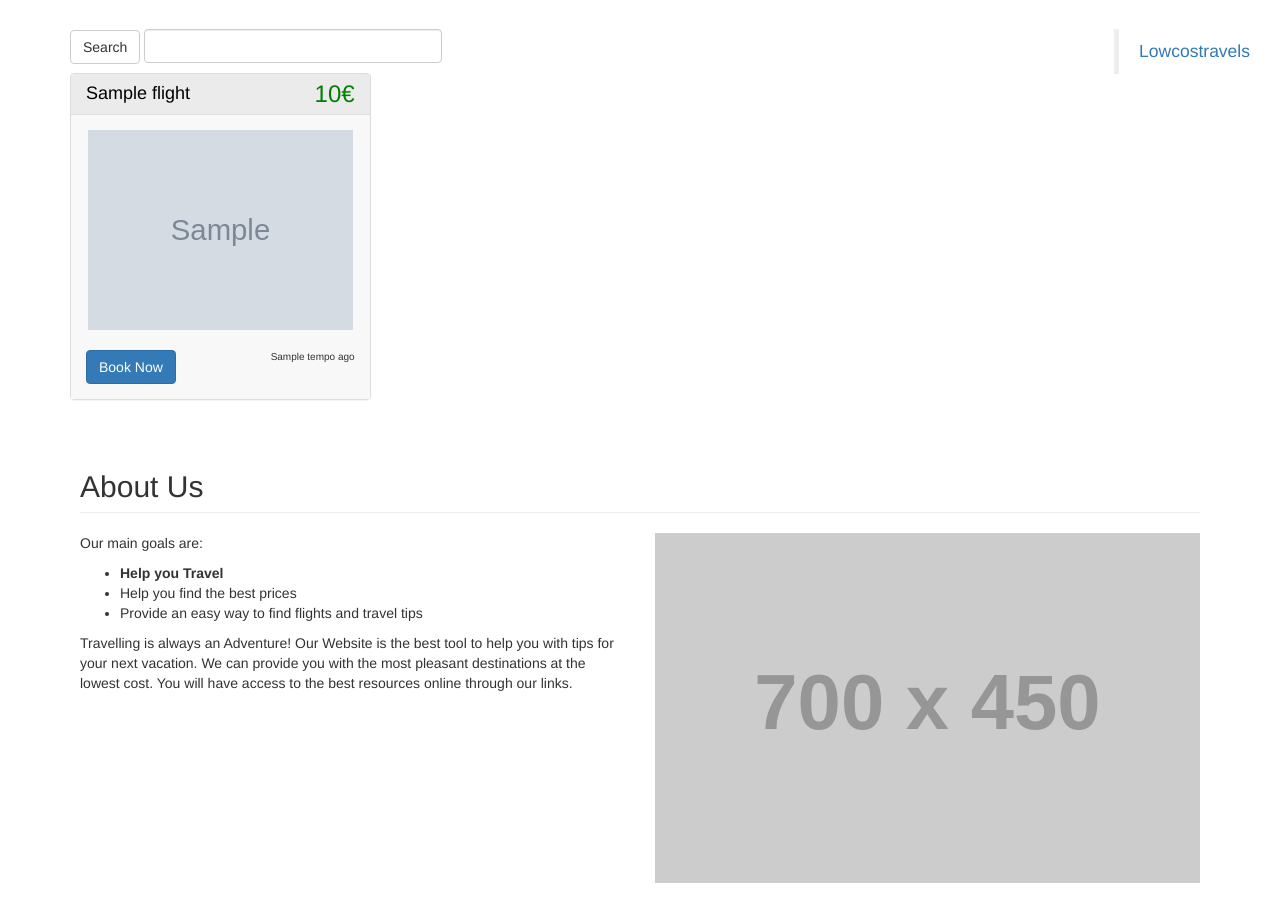
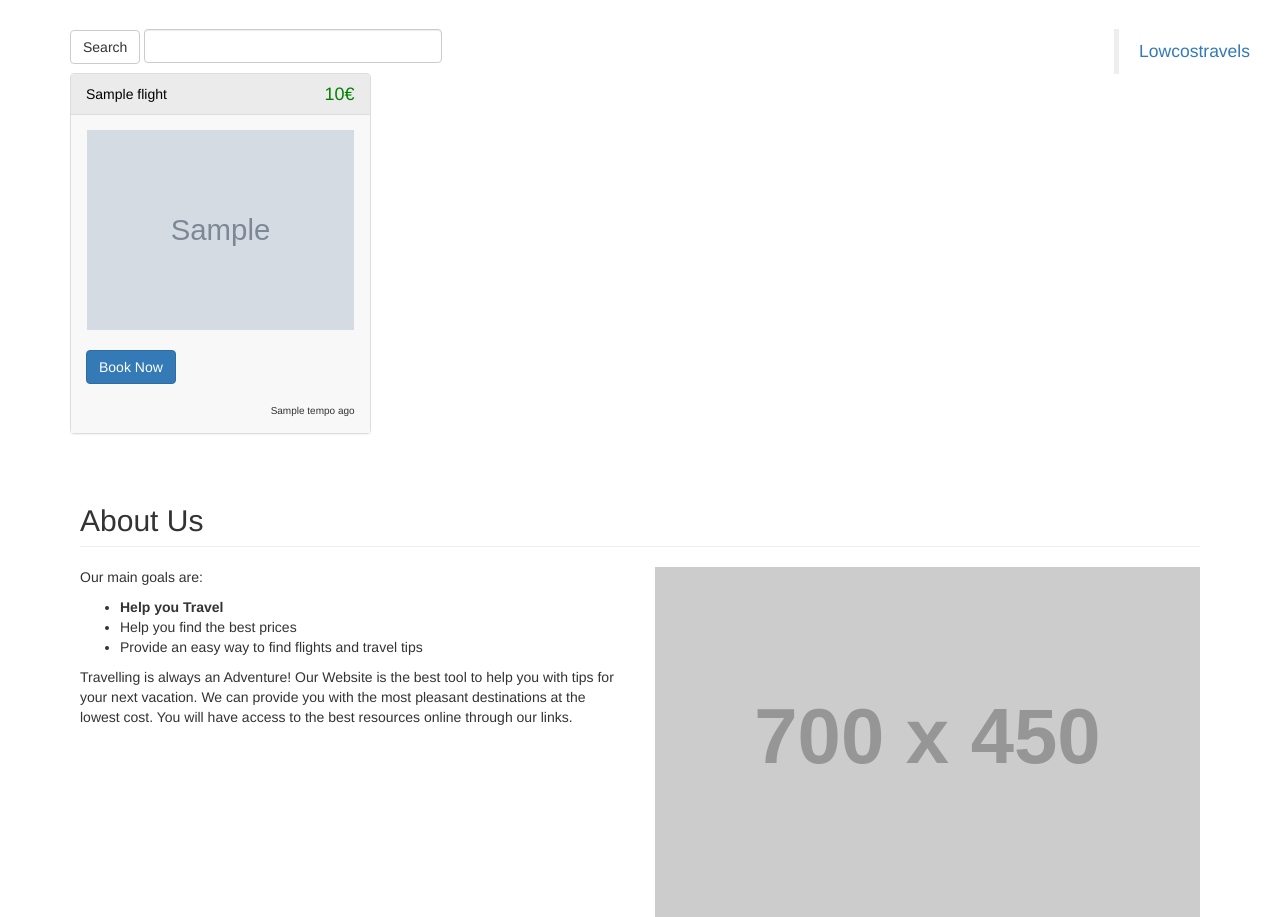
Before and after one commit to DiogoBolt/lowcostravels, a Laravel app: template resources/views/flights/all.blade.php in a window 1280 px wide. Shown: the part 51-968 px from the top of the page. Run offline with Laravel 8, Linux system fonts and the light colour scheme; the template is opened without the code that fills it: most values are stand-ins (such as "Sample title", 1, 10 or a date in 2020); grey boxes marked "Sample" are stand-in pictures; grey boxes labelled with a size stand in for pictures from a placeholder-image service; settings files or empty folders that the repository lacks are supplied; some libraries are stand-ins or nearby versions.

Commit message:
fix layout

```diff
--- a/resources/views/flights/all.blade.php
+++ b/resources/views/flights/all.blade.php
@@ -2,7 +2,7 @@
 
 @section('content')
 <div class="container">
-    <div class="fb-page" style="position:absolute; right:10px;top:80px;" data-href="https://www.facebook.com/lowcostravels/?fref=ts" data-tabs="timeline" data-width="230" data-small-header="true" data-adapt-container-width="false" data-hide-cover="false" data-show-facepile="true"><blockquote cite="https://www.facebook.com/lowcostravels/?fref=ts" class="fb-xfbml-parse-ignore"><a href="https://www.facebook.com/lowcostravels/?fref=ts">Lowcostravels</a></blockquote></div>
+    <div class="fb-page" id="fb" style="position:absolute; right:10px;top:80px;" data-href="https://www.facebook.com/lowcostravels/?fref=ts" data-tabs="timeline" data-width="230" data-small-header="true" data-adapt-container-width="false" data-hide-cover="false" data-show-facepile="true"><blockquote cite="https://www.facebook.com/lowcostravels/?fref=ts" class="fb-xfbml-parse-ignore"><a href="https://www.facebook.com/lowcostravels/?fref=ts">Lowcostravels</a></blockquote></div>
     <div class="row" style="width:87%">
         <div class="col-lg-12" style="height:30px;">
 
@@ -16,12 +16,12 @@
         @foreach($flights as $flight)
         <div class="col-md-4">
             <div class="panel panel-default">
-                <div class="panel-heading" style="background-color:#ebebeb">
-                  <a href="/flights/{{$flight->id}}"> <h4 style="display:inline"><i class="fa fa-fw fa-check"></i>{{$flight->name}}</h4><div style="float:right;color:green;"><h3 style="line-height:0px;margin-top:10px">{{$flight->price}}€</h3></div></a>
+                <div class="panel-heading" style="background-color:#ebebeb;max-height:100px;">
+                  <a href="/flights/{{$flight->id}}"> {{$flight->name}}<div style="float:right;color:green;"><h4 style="line-height:0px;margin-top:10px">{{$flight->price}}€</h4></div></a>
                 </div>
-                <div class="panel-body" style="background-color:#f8f8f8">
-                    <a href="/flights/{{$flight->id}}"> <div style="text-align:center"><img src="{{ URL::to('/').'/'.$flight->picture }}" width="265px" height="200px"></div></a>
-                     <div style="margin-top:20px;display:inline-block" align="right"> <a href="{{$flight->url}}" target="_blank" class="btn btn-primary">Book Now</a></div>
+                <div class="panel-body" style="background-color:#f8f8f8;max-height:350px">
+                    <a href="/flights/{{$flight->id}}"> <div style="text-align:center"><img src="{{ URL::to('/').'/'.$flight->picture }}" style="height:200px"></div></a>
+                     <div style="margin-top:20px;" > <a href="{{$flight->url}}" target="_blank" class="btn btn-primary">Book Now</a></div>
                     {{--<div style="margin-top:20px;display:inline;float:right" align="left"><h4>{{date('Y-m-d H:i',strtotime($flight->created_at))}}</h4></div>--}}
                     <div style="margin-top:20px;display:inline;float:right;font-size:10px" align="left">{{$flight->tempo}} ago</div>
                 </div>
@@ -59,8 +59,30 @@
     <!-- /.row -->
 
 
+<script src="//ajax.googleapis.com/ajax/libs/jquery/1.9.1/jquery.min.js"></script>
+<script>
 
+    $( document ).ready(function() {
+        var width = $(window).width();
+        if(width<1000)
+        {
 
+            $('#fb').hide();
+        }
+    });
+
+    setInterval(function(){
+        var width = $(window).width();
+        if(width<1100)
+        {
+
+            $('#fb').hide();
+        }else{
+            $('#fb').show();
+        }
+    },1000);
+
+</script>
 
 
 
```
Also changed, not shown: 1 other file.
